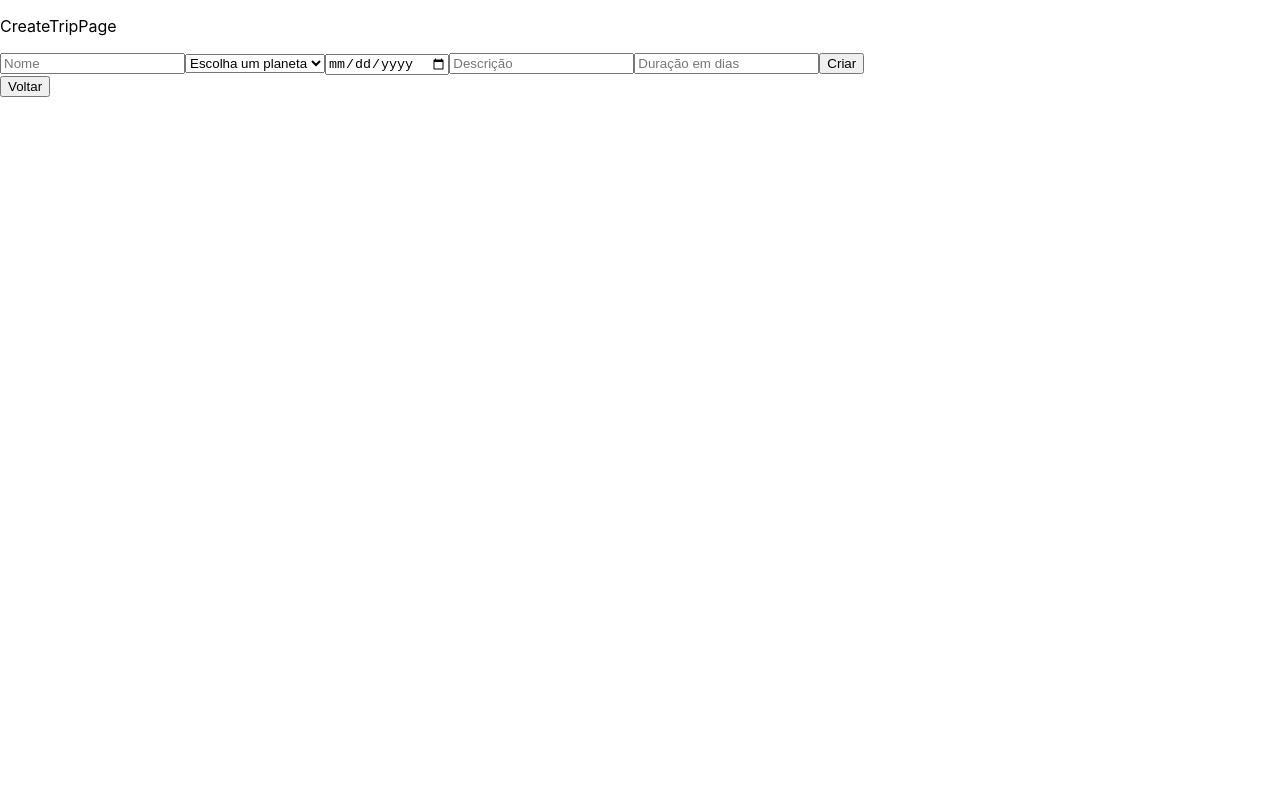
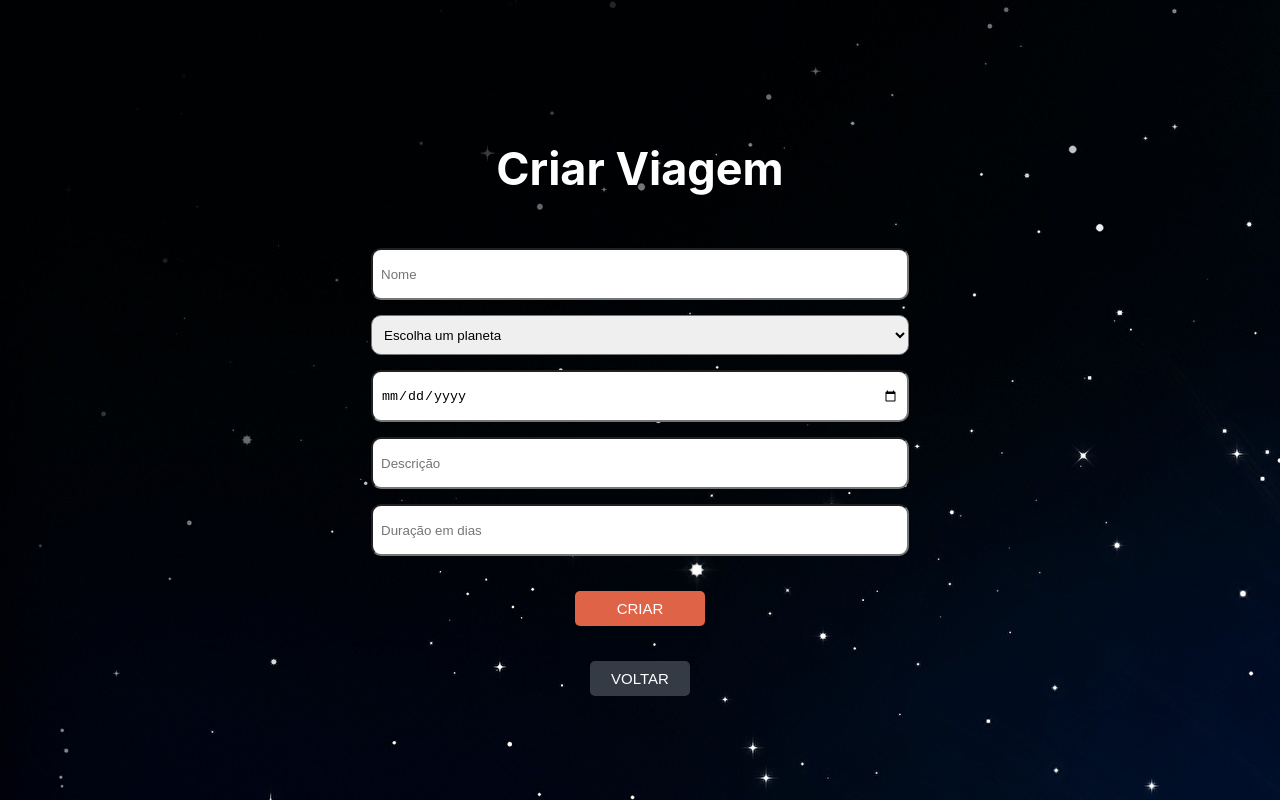
Before and after one commit to future4code/Vitoria-Mochovik, a React (Create React App) app in the folder semana10/projeto-labeX/labex/: page /admin/trips/create in a window 1280 px wide. Built offline with nearby package versions, Linux system fonts and the light colour scheme.

Commit message:
:arrow_up: Estilizei a página de criar viagem

```diff
--- a/semana10/projeto-labeX/labex/src/pages/createTrip/CreateTripPage.js
+++ b/semana10/projeto-labeX/labex/src/pages/createTrip/CreateTripPage.js
@@ -3,7 +3,8 @@ import React from  'react'
 import useForm from '../hooks/useForm'
 import {useHistory} from "react-router-dom"
 
-
+import { ContainerForm, Input, Button, Select, CardForm,
+    ContainerTitulo, ContainerGeral, ContainerButton, ButtonDestaque} from './styled'
 const CreateTripPage = () => {
     const { form, onChange, cleanFields } = useForm({
         name: "",
@@ -41,10 +42,18 @@ const CreateTripPage = () => {
         history.goBack()
     }
     return(
-        <div>
-            <p> CreateTripPage</p>
+        <ContainerGeral>
+            <ContainerTitulo>
+                <h2> Criar Viagem </h2>
+            </ContainerTitulo>
+
+
                 <form onSubmit={create}>
-                <input
+                <ContainerForm>
+                    <CardForm>
+
+
+                    <Input
                         name="name"
                         type="name"
                         placeholder={"Nome"}
@@ -52,7 +61,7 @@ const CreateTripPage = () => {
                         onChange={onChange}
                         required
                     />
-                <select name="planet" onChange={onChange} required>
+                    <Select name="planet" onChange={onChange} required>
                         <option value="Escolha um planeta"> Escolha um planeta</option>
                         <option value="Mercurio"> Mercurio </option>
                         <option value="Venus"> Venus </option>
@@ -64,15 +73,15 @@ const CreateTripPage = () => {
                         <option value="Netuno"> Netuno </option>
                         <option value="Plutao"> Plutão </option>
 
-                </select>
-                <input
+                    </Select>
+                    <Input
                         name="date"
                         type="date"
                         value={form.date}
                         onChange={onChange}
                         required
                     />
-                <input
+                    <Input
                         name="description"
                         type="text"
                         placeholder={"Descrição"}
@@ -80,7 +89,7 @@ const CreateTripPage = () => {
                         onChange={onChange}
                         required
                     />
-                 <input
+                    <Input
                         name="durationInDays"
                         type="number"
                         placeholder={"Duração em dias"}
@@ -89,11 +98,18 @@ const CreateTripPage = () => {
                         required
 
                     />
+                    <ContainerButton>
+                        <ButtonDestaque> CRIAR </ButtonDestaque>
+                    </ContainerButton>
 
-                <button> Criar </button>
+                    </CardForm>
+                </ContainerForm>
                 </form>
-            <button onClick={goBack}> Voltar </button>
-        </div>
+                <ContainerButton>
+                    <Button onClick={goBack}> VOLTAR </Button>
+                </ContainerButton>
+
+        </ContainerGeral>
     )
 }
 export default CreateTripPage
--- /dev/null
+++ b/semana10/projeto-labeX/labex/src/pages/createTrip/styled.js
@@ -0,0 +1,111 @@
+import styled from 'styled-components'
+import Back from '../../img/terra-back1.jpg'
+
+
+export const ContainerForm = styled.div`
+    display: flex;
+    flex-direction: column;
+    align-items: center;
+    justify-content:center;
+
+    /* background-color: blue; */
+`
+export const Input = styled.input`
+    width: 518px;
+    height: 40px;
+    border-radius: 10px;
+    padding: 4px 8px;
+    margin: 0px 0px 15px;
+
+`
+export const Button = styled.button`
+    height: 35px;
+
+  cursor: pointer;
+  font-family: Arial, Helvetica, sans-serif;
+  padding: 3px;
+  border: none;
+  color: white;
+  background-color: #343B45;
+  border-radius: 5px;
+  /* box-shadow: 0 5px 0 #210053; */
+  transition: all 0.5s;
+  font-size: 15px;
+  &:hover{
+    -webkit-transform: scale(1.3);
+    transform: scale(1.3);
+  }
+  &:active {
+    position:relative;
+    top: 5px;
+  }
+    width: 100px;
+
+`
+export const Select = styled.select`
+
+    margin: 0px 0px 15px;
+    width: 100%;
+    height: 40px;
+    border-radius: 10px;
+    padding: 4px 8px;
+`
+
+export const CardForm = styled.div`
+    display: flex;
+    flex-direction: column;
+    /* background-color: red; */
+    padding: 15px;
+
+
+`
+
+export const ContainerTitulo = styled.div`
+    display: flex;
+    justify-content: center;
+    font-size: 30px;
+    color: white;
+`
+
+export const ContainerGeral = styled.div`
+    background-image: url(${Back});
+    margin: 0px;
+    padding: 0px;
+    height: 100vh;
+    display:flex;
+    flex-direction: column;
+    justify-content: center;
+    align-items: center;
+
+`
+
+export const ButtonDestaque = styled.button`
+  height: 35px;
+  width: 130px;
+  cursor: pointer;
+  font-family: Arial, Helvetica, sans-serif;
+  padding: 5px;
+  border: none;
+  color: white;
+  background-color: #DF6347;
+  border-radius: 5px;
+  /* box-shadow: 0 5px 0 #210053; */
+  transition: all 0.5s;
+  font-size: 15px;
+  &:hover{
+    -webkit-transform: scale(1.3);
+    transform: scale(1.3);
+  }
+  &:active {
+    position:relative;
+    top: 5px;
+  }
+`
+
+export const ContainerButton = styled.div`
+
+   display: flex;
+   justify-content:center;
+   align-items: center;
+   margin-top: 20px;
+`
```
Lines whose indentation alone changed are shown as unchanged.
